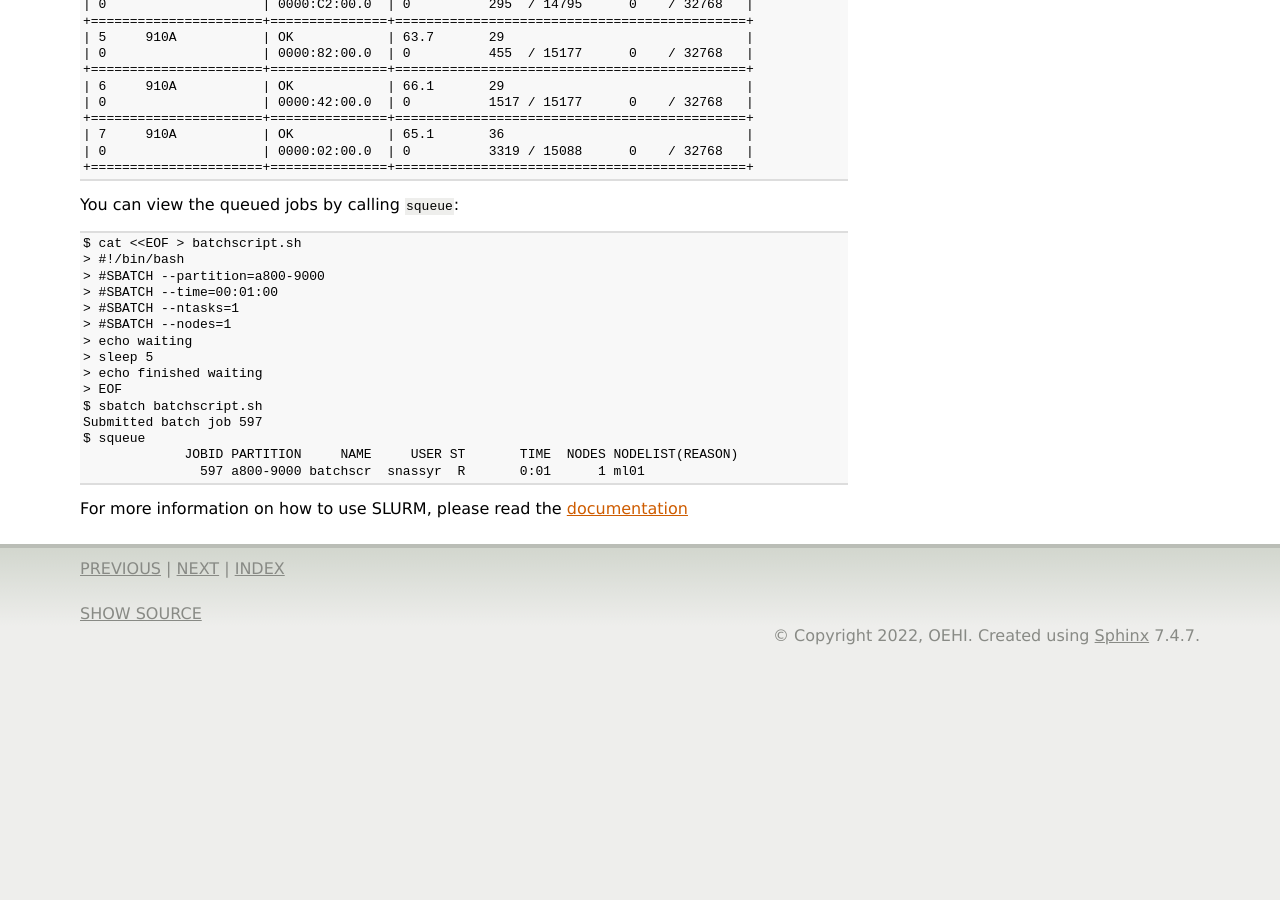
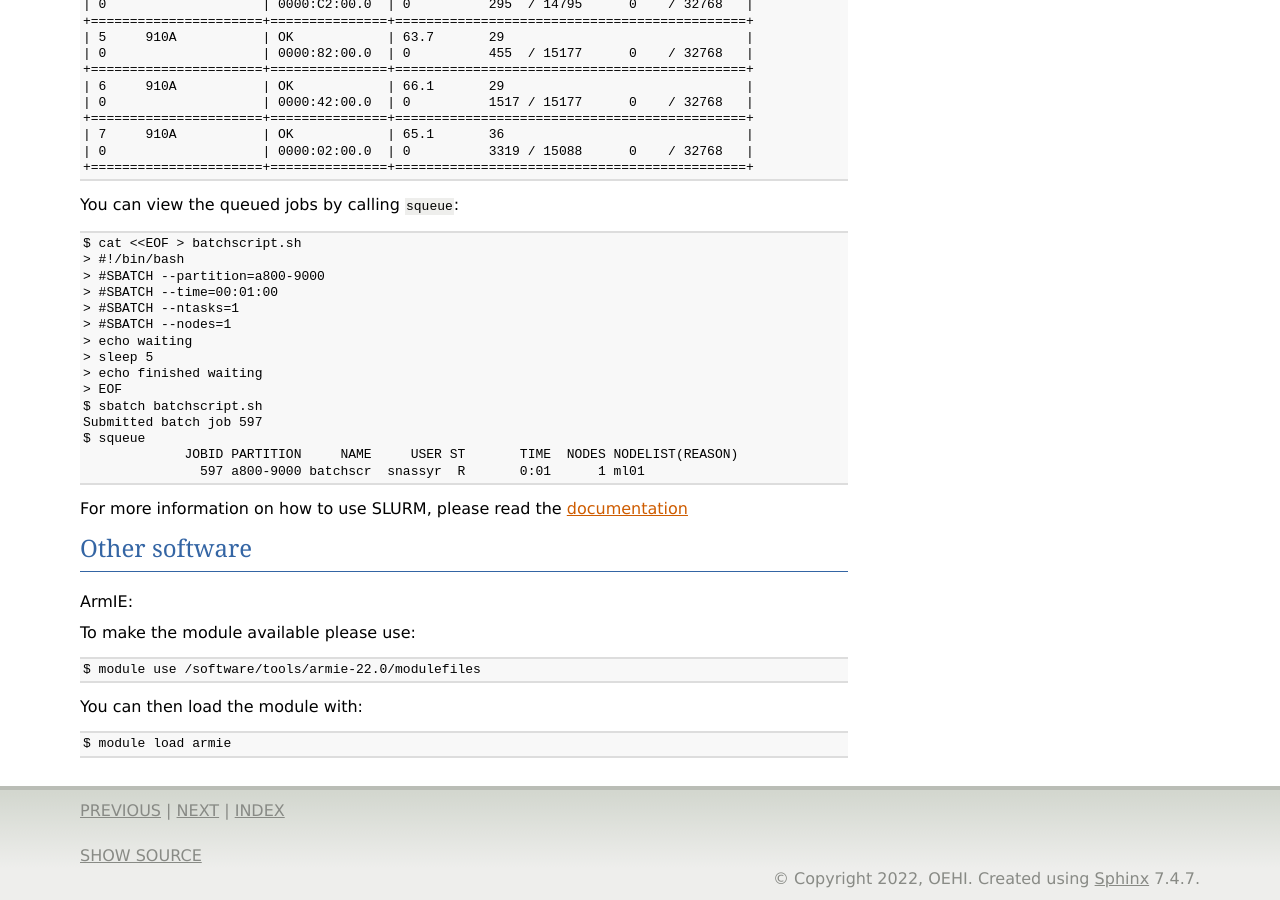
Before and after one commit to haicgu/haicgu.github.io, a Sphinx documentation site: the page built from sphinx/usage.rst, in a window 1280 px wide and 900 px high, scrolled down 3580 px. Built offline with Sphinx 7.4.7, drawn with Linux system fonts in a browser that asks for light colours; before the commit the page ends 4238 px from its top, so only the background shows below that.

Commit message:
usage: Add Paragraph on ArmIE

```diff
--- a/sphinx/usage.rst
+++ b/sphinx/usage.rst
@@ -231,3 +231,16 @@ You can view the queued jobs by calling ``squeue``::
 For more information on how to use SLURM, please read the documentation_
 
 .. _documentation: https://slurm.schedmd.com/documentation.html
+
+Other software
+--------------
+
+ArmIE:
+
+To make the module available please use::
+
+    $ module use /software/tools/armie-22.0/modulefiles
+
+You can then load the module with::
+
+    $ module load armie
```
